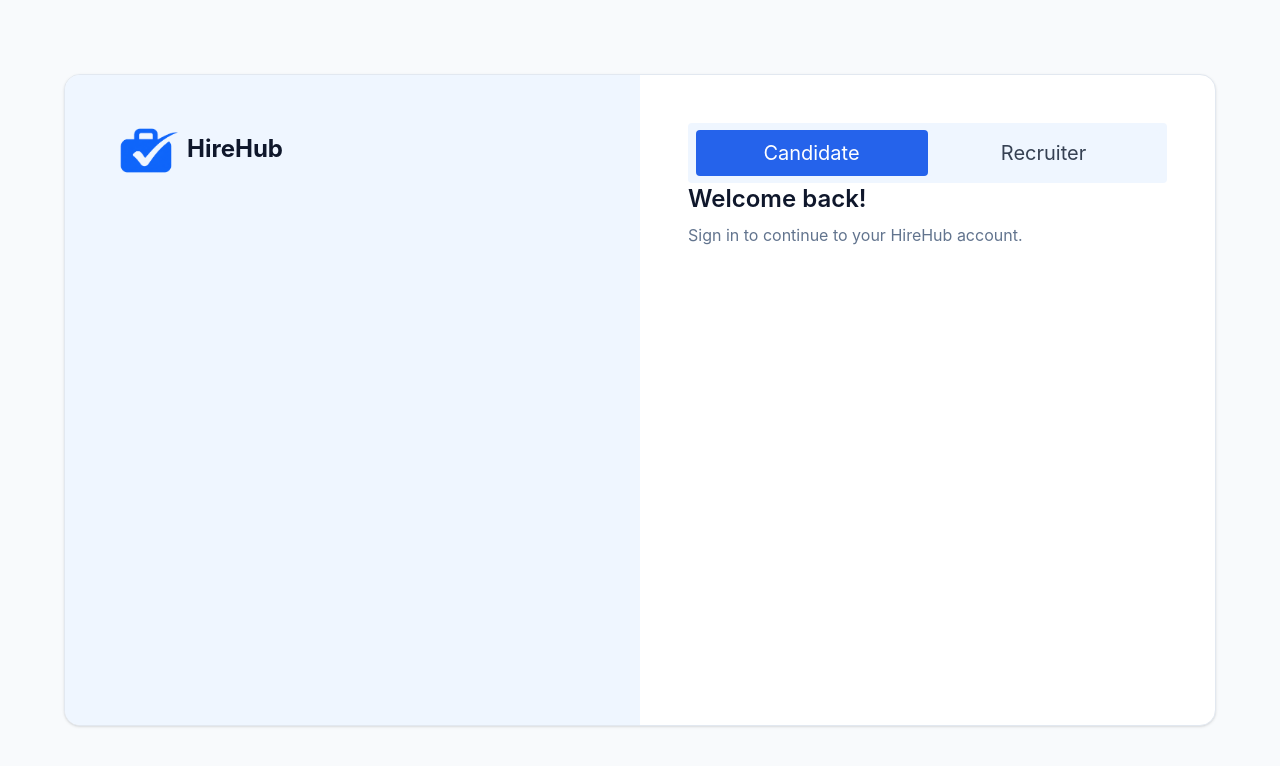
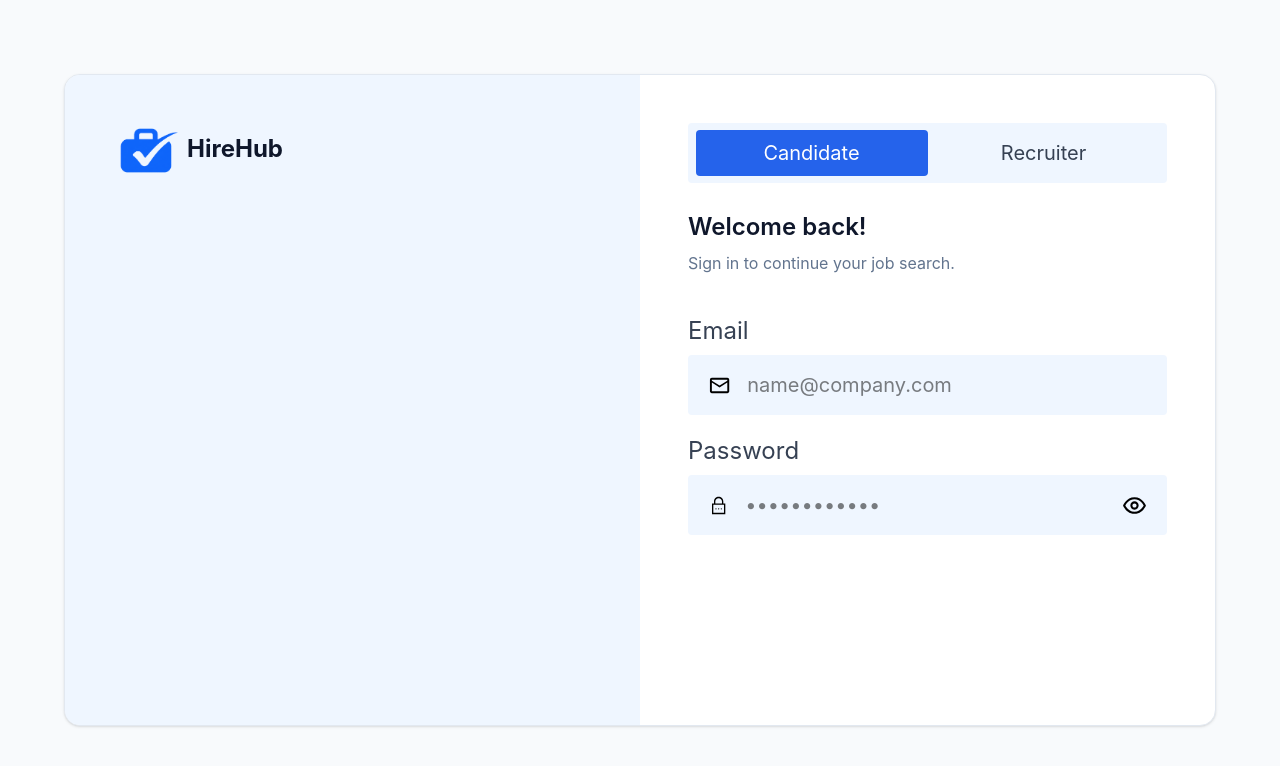
Before and after one commit to RohitSingh403/HireHub, a React app in the folder frontend/: page /login in a window 1280 px wide. Shown: the top 766 px of the page. Built offline with nearby package versions, Linux system fonts and the light colour scheme; the HTML template or start-up script is replaced by a standard one.

Commit message:
feat(login): add login form fields email,password and toggle show password

```diff
--- a/frontend/src/features/auth/pages/Login.jsx
+++ b/frontend/src/features/auth/pages/Login.jsx
@@ -4,14 +4,65 @@ import RoleSelector from "../components/RoleSelector";
 
 function Login() {
   const [selectedRole, setSelectedRole] = useState("candidate");
+  const [showPassword, setShowPassword] = useState(false)
   return (
     <AuthLayout>
-      <RoleSelector selectedRole={selectedRole} setSelectedRole={setSelectedRole} />
-      <h2 className=" text-2xl font-semibold text-slate-900">Welcome back!</h2>
+      <RoleSelector
+        selectedRole={selectedRole}
+        setSelectedRole={setSelectedRole}
+      />
+
+      <h2 className=" text-2xl font-semibold text-slate-900 mt-7">Welcome back!</h2>
 
       <p className="mt-2 text-slate-500">
-        Sign in to continue to your HireHub account.
+        Sign in to continue your job search.
       </p>
+
+      <div>
+        <form className="flex flex-col pt-10">
+          <label className="text-2xl text-gray-700 mb-2" htmlFor="email">
+            Email
+          </label>
+
+          <div className="w-full bg-blue-50 p-5  h-15 rounded-sm flex justify-center items-center gap-2">
+            <svg
+              xmlns="http://www.w3.org/2000/svg"
+              x="0px"
+              y="0px"
+              width="25"
+              height="25"
+              viewBox="0 0 24 24"
+            >
+              <path d="M 4 4 C 2.895 4 2 4.895 2 6 L 2 18 C 2 19.105 2.895 20 4 20 L 20 20 C 21.105 20 22 19.105 22 18 L 22 6 C 22 4.895 21.105 4 20 4 L 4 4 z M 4 6 L 20 6 L 20 7.0019531 L 12 12 L 4 7.0019531 L 4 6 z M 4 9.0019531 L 12 14 L 20 9.0019531 L 20 18 L 4 18 L 4 9.0019531 z"></path>
+            </svg>
+            <input
+              className="w-full p-2 text-xl"
+              id="email"
+              type="email"
+              placeholder="name@company.com"
+            />
+          </div>
+          <label className="text-2xl text-gray-700 mb-2 mt-5" htmlFor="password">
+            Password
+          </label>
+
+          <div className="w-full bg-blue-50 p-5 h-15 rounded-sm flex justify-center items-center gap-2">
+         <svg xmlns="http://www.w3.org/2000/svg" x="0px" y="0px" width="25" height="25" viewBox="0 0 32 32">
+<path d="M 16 3 C 12.144531 3 9 6.144531 9 10 L 9 13 L 6 13 L 6 29 L 26 29 L 26 13 L 23 13 L 23 10 C 23 6.144531 19.855469 3 16 3 Z M 16 5 C 18.773438 5 21 7.226563 21 10 L 21 13 L 11 13 L 11 10 C 11 7.226563 13.226563 5 16 5 Z M 8 15 L 24 15 L 24 27 L 8 27 Z M 12 20 C 11.449219 20 11 20.449219 11 21 C 11 21.550781 11.449219 22 12 22 C 12.550781 22 13 21.550781 13 21 C 13 20.449219 12.550781 20 12 20 Z M 16 20 C 15.449219 20 15 20.449219 15 21 C 15 21.550781 15.449219 22 16 22 C 16.550781 22 17 21.550781 17 21 C 17 20.449219 16.550781 20 16 20 Z M 20 20 C 19.449219 20 19 20.449219 19 21 C 19 21.550781 19.449219 22 20 22 C 20.550781 22 21 21.550781 21 21 C 21 20.449219 20.550781 20 20 20 Z"></path>
+</svg>
+            <input
+              className="w-full p-2 text-xl"
+              id="password"
+              type={showPassword ? "text" : "password"}
+              placeholder="••••••••••••"
+            />
+
+            <button type="button" onClick={()=> setShowPassword(!showPassword)}><svg className="cursor-pointer" xmlns="http://www.w3.org/2000/svg" x="0px" y="0px" width="25" height="25" viewBox="0 0 24 24">
+<path d="M 12 4 C 4 4 1 12 1 12 C 1 12 4 20 12 20 C 20 20 23 12 23 12 C 23 12 20 4 12 4 z M 12 6 C 17.3 6 19.900781 10.3 20.800781 12 C 19.900781 13.7 17.3 18 12 18 C 6.7 18 4.0992188 13.7 3.1992188 12 C 4.0992188 10.3 6.8 6 12 6 z M 12 8 C 9.8 8 8 9.8 8 12 C 8 14.2 9.8 16 12 16 C 14.2 16 16 14.2 16 12 C 16 9.8 14.2 8 12 8 z M 12 10 C 13.1 10 14 10.9 14 12 C 14 13.1 13.1 14 12 14 C 10.9 14 10 13.1 10 12 C 10 10.9 10.9 10 12 10 z"></path>
+</svg></button>
+          </div>
+        </form>
+      </div>
     </AuthLayout>
   );
 }
```
